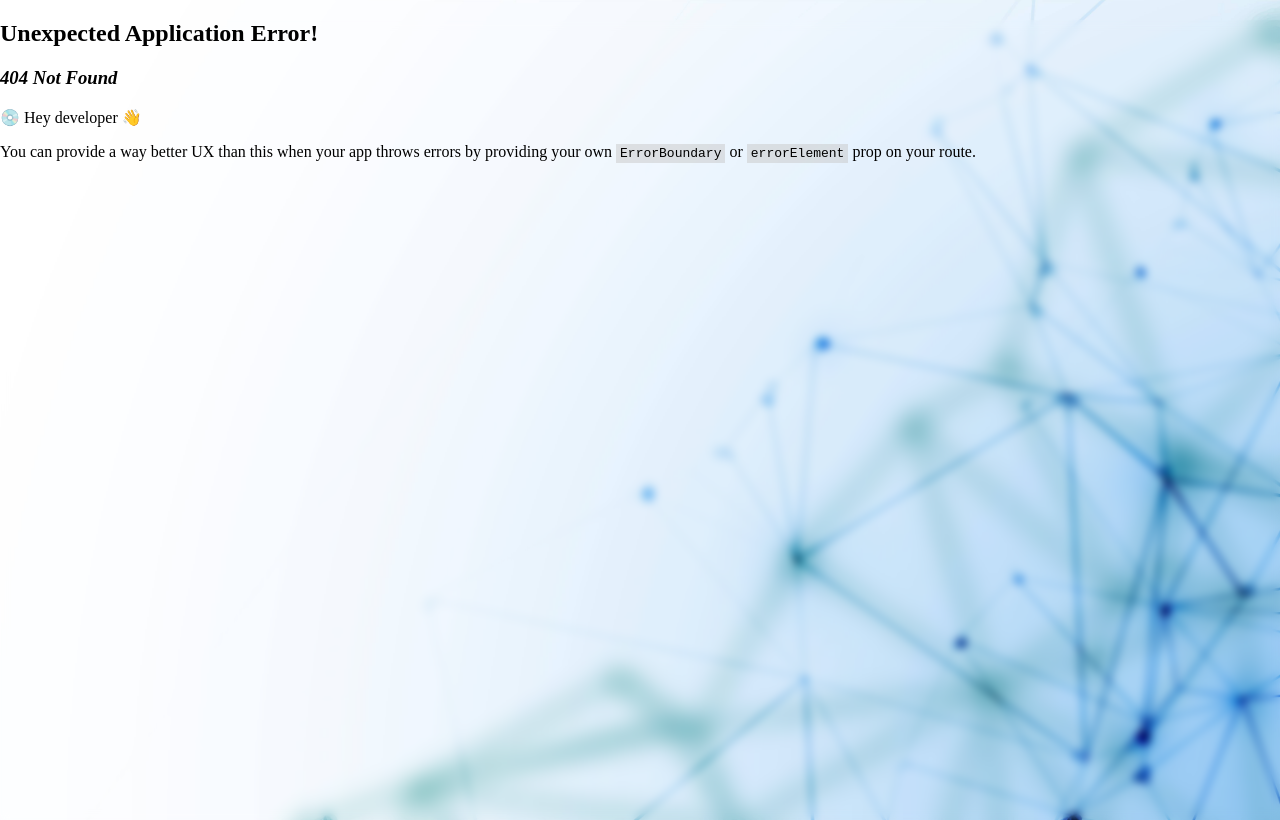
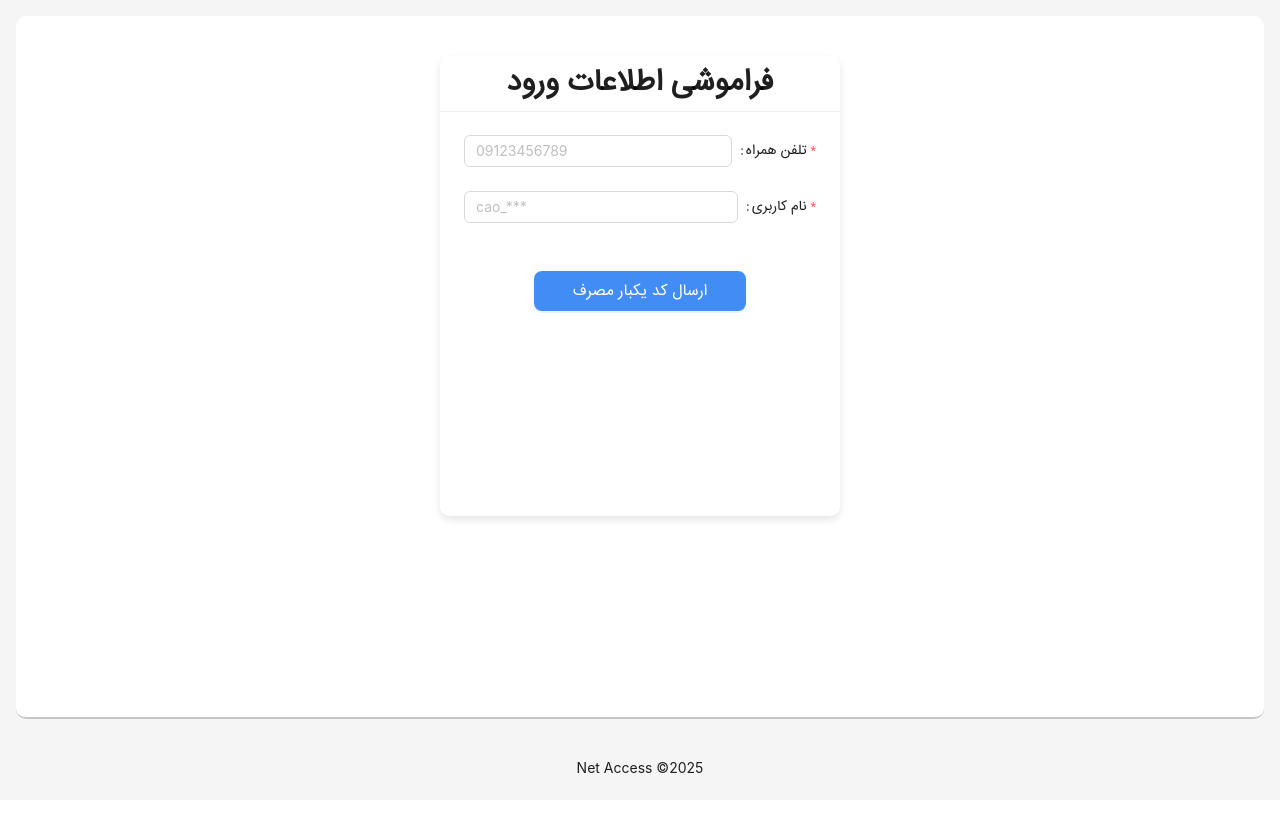
Before and after one commit to mobinkazemi/front-net-access, a React (Vite) app: page /employee/send-otp in a window 1280 px wide. Before the commit this address had no page. Built offline with nearby package versions, Linux system fonts and the light colour scheme.

Commit message:
send otp page implemented

```diff
--- a/src/main.tsx
+++ b/src/main.tsx
@@ -6,6 +6,7 @@ import { ROUTES_ENUM } from "./shared/enums/routes.enum";
 import "./index.css";
 import BaseLayout from "./components/BaseLayout";
 import GetLoginInfoForGuest from "./pages/Guest/getLoginInfo";
+import SendOtpPage from "./pages/Employee/sendOtpPage";
 
 const router = createBrowserRouter([
   {
@@ -25,6 +26,10 @@ const router = createBrowserRouter([
         path: ROUTES_ENUM.GUEST,
         element: <GetLoginInfoForGuest></GetLoginInfoForGuest>,
       },
+      {
+        path: ROUTES_ENUM.EMPLOYEE_OTP,
+        element: <SendOtpPage></SendOtpPage>,
+      },
     ],
   },
 ]);
--- a/src/pages/Employee/getLoginInfo.tsx
+++ b/src/pages/Employee/sendOtpPage.tsx
@@ -1,20 +1,19 @@
 import React from "react";
 import type { FormProps } from "antd";
 import { Button, Card, Flex, Form, Input, message } from "antd";
-import { ColorPalletEnum } from "../../../shared/enums/colorPallet.enum";
-import apiClient from "../../../configs/axios.config";
-import { BACKEND_ROUTES } from "../../../shared/backendRoutes";
 import { debounce } from "lodash";
+import { BACKEND_ROUTES } from "../../shared/backendRoutes";
+import apiClient from "../../configs/axios.config";
+import { ColorPalletEnum } from "../../shared/enums/colorPallet.enum";
 
 type FieldType = {
-  name: string;
-  lastName: string;
+  username: string;
   phoneNumber: string;
 };
 
-const { method, url } = BACKEND_ROUTES.auth.guest;
+const { method, url } = BACKEND_ROUTES.auth.sendOtp;
 
-const LoginPage: React.FC = () => {
+const SendOtpPage: React.FC = () => {
   const debouncedOnFinish = debounce(async (values) => {
     try {
       const response = await apiClient[method](url, values);
@@ -24,7 +23,7 @@ const LoginPage: React.FC = () => {
       console.error(error);
       message.error("مشکلی پیش آمد، دوباره تلاش کنید");
     }
-  }, 1000); // 1000ms (1 second) debounce delay
+  }, 1000);
 
   const onFinishFailed: FormProps<FieldType>["onFinishFailed"] = (
     errorInfo
@@ -48,7 +47,7 @@ const LoginPage: React.FC = () => {
               }}
           /> */}
               <span style={{ fontSize: "30px", fontWeight: "bold" }}>
-                دریافت اطلاعات ورود{" "}
+                فراموشی اطلاعات ورود{" "}
               </span>
             </Flex>
           }
@@ -75,14 +74,32 @@ const LoginPage: React.FC = () => {
               wrapperCol={{ offset: 0, span: 24 }}
               name="phoneNumber"
               rules={[
-                { required: true, message: "تلفن همراه خود را وارد نمایید" },
+                {
+                  required: true,
+                  message: "تلفن همراه خود را وارد نمایید",
+                },
                 {
                   pattern: /^0\d{10}$/,
                   message: "فقط اعداد انگلیسی -  شروع با 0",
                 },
               ]}
             >
-              <Input placeholder="09123456789" maxLength={11} />
+              <Input
+                style={{ direction: "ltr" }}
+                placeholder="09123456789"
+                maxLength={11}
+              />
+            </Form.Item>
+
+            <Form.Item<FieldType>
+              label="نام کاربری"
+              wrapperCol={{ offset: 0, span: 24 }}
+              name="username"
+              rules={[
+                { required: true, message: "نام کاربری خود را وارد نمایید" },
+              ]}
+            >
+              <Input style={{ direction: "ltr" }} placeholder="cao_***" />
             </Form.Item>
 
             <div style={{ marginBottom: "3rem" }}></div>
@@ -92,11 +109,11 @@ const LoginPage: React.FC = () => {
                 type="primary"
                 htmlType="submit"
                 style={{
-                  width: "30%",
+                  width: "60%",
                   backgroundColor: ColorPalletEnum.Primary,
                 }}
               >
-                دریافت
+                ارسال کد یکبار مصرف
               </Button>
             </Form.Item>
           </Form>
@@ -106,4 +123,4 @@ const LoginPage: React.FC = () => {
   );
 };
 
-export default LoginPage;
+export default SendOtpPage;
--- a/src/pages/Guest/getLoginInfo.tsx
+++ b/src/pages/Guest/getLoginInfo.tsx
@@ -82,7 +82,11 @@ const GetLoginInfoForGuest: React.FC = () => {
                 },
               ]}
             >
-              <Input placeholder="09123456789" maxLength={11} />
+              <Input
+                style={{ direction: "ltr" }}
+                placeholder="09123456789"
+                maxLength={11}
+              />
             </Form.Item>
 
             <div style={{ marginBottom: "3rem" }}></div>
--- a/src/pages/Home/functions/viewFunctions/on_not_logged_in.tsx
+++ b/src/pages/Home/functions/viewFunctions/on_not_logged_in.tsx
@@ -10,7 +10,7 @@ export const contentOfNotLoggedIn = () => {
     navigator(ROUTES_ENUM.GUEST);
   };
   const onClickEmployee = () => {
-    navigator(ROUTES_ENUM.EMPLOYEE);
+    navigator(ROUTES_ENUM.EMPLOYEE_OTP);
   };
 
   return (
--- a/src/shared/backendRoutes.ts
+++ b/src/shared/backendRoutes.ts
@@ -11,7 +11,7 @@ export interface IRoute {
 interface IBackendRoutes {
   auth: {
     guest: IRoute;
-    forgetPassword: IRoute;
+    sendOtp: IRoute;
   };
 }
 
@@ -21,9 +21,9 @@ export const BACKEND_ROUTES: IBackendRoutes = {
       method: "post",
       url: "/users/create",
     },
-    forgetPassword: {
+    sendOtp: {
       method: "post",
-      url: "/auth/register",
+      url: "/users/sendOTP",
     },
   },
 };
--- a/src/shared/enums/routes.enum.ts
+++ b/src/shared/enums/routes.enum.ts
@@ -7,5 +7,5 @@ export enum ROUTES_ENUM {
   // ####################################
   //            AUTH
   GUEST = "/guest",
-  EMPLOYEE = "/employee",
+  EMPLOYEE_OTP = "/employee/send-otp",
 }
```
Lines whose indentation alone changed are shown as unchanged.
